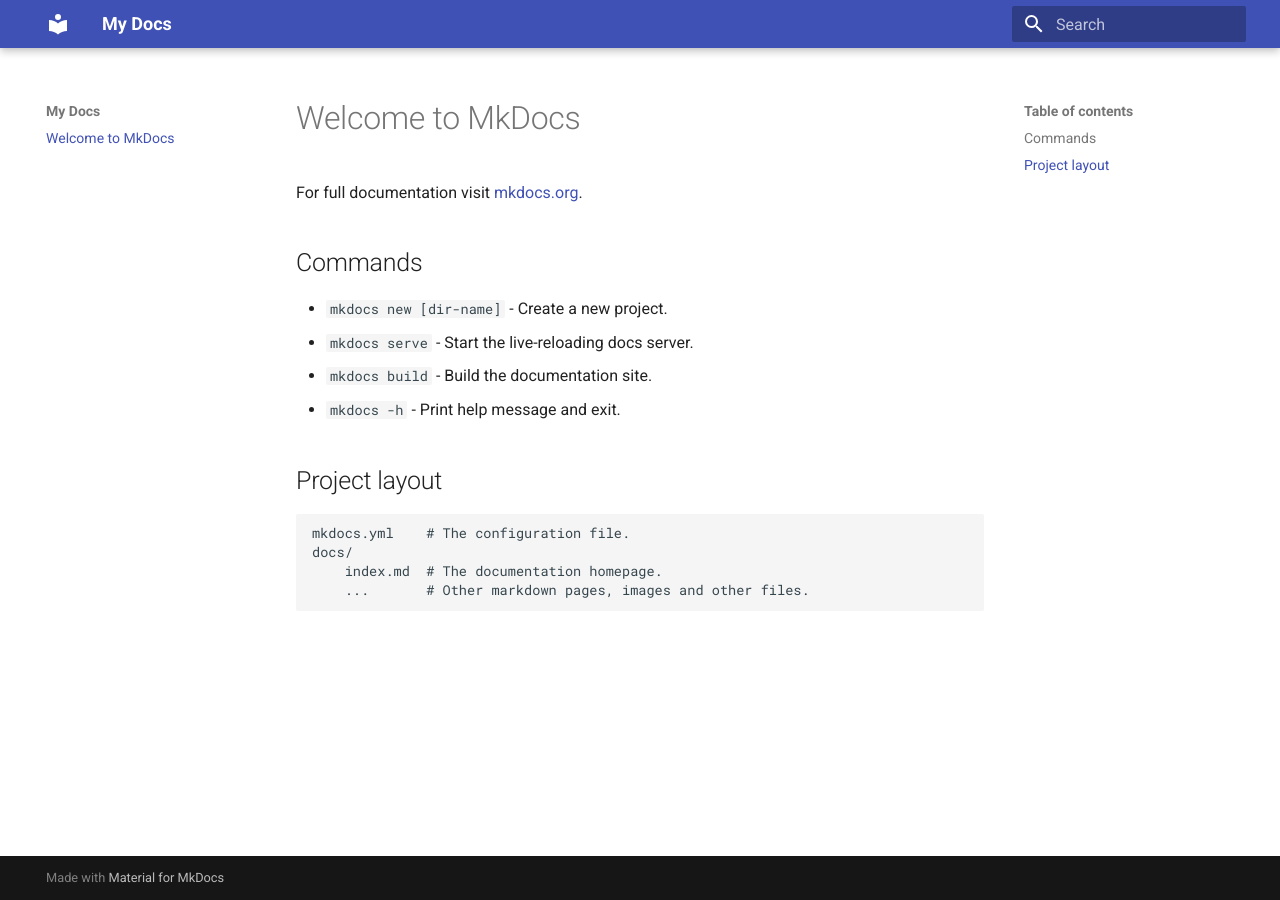
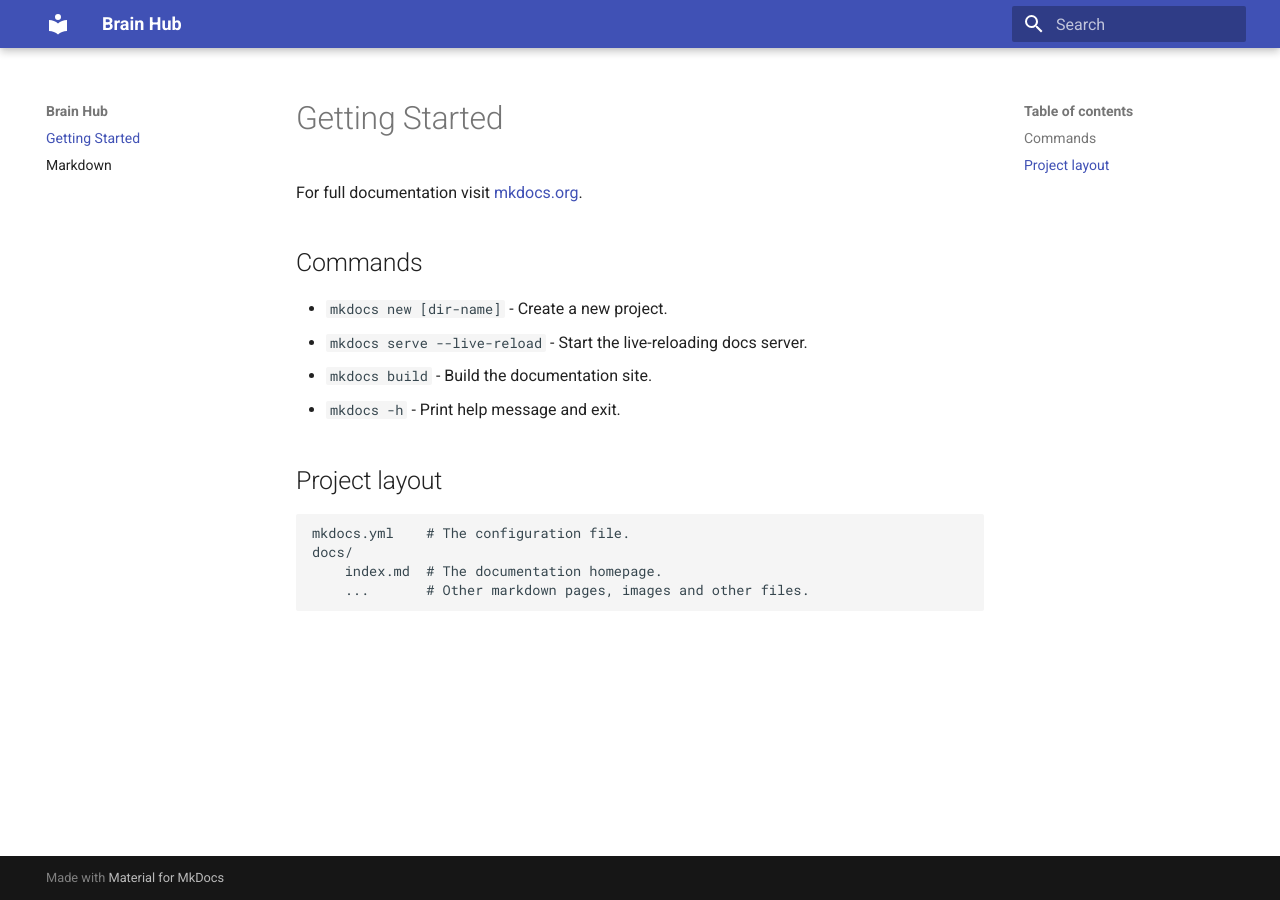
Before and after one commit to Brian-Lin-2/brain-hub, an MkDocs documentation site: the page built from docs/index.md, in a window 1280 px wide. Built offline with MkDocs 1.6.1 and Material for MkDocs 9.7.7, drawn with Linux system fonts in a browser that asks for light colours.

Commit message:
Add markdown doc

```diff
--- a/docs/index.md
+++ b/docs/index.md
@@ -1,13 +1,13 @@
-# Welcome to MkDocs
+# Getting Started
 
 For full documentation visit [mkdocs.org](https://www.mkdocs.org).
 
 ## Commands
 
-* `mkdocs new [dir-name]` - Create a new project.
-* `mkdocs serve` - Start the live-reloading docs server.
-* `mkdocs build` - Build the documentation site.
-* `mkdocs -h` - Print help message and exit.
+- `mkdocs new [dir-name]` - Create a new project.
+- `mkdocs serve --live-reload` - Start the live-reloading docs server.
+- `mkdocs build` - Build the documentation site.
+- `mkdocs -h` - Print help message and exit.
 
 ## Project layout
 
--- a/mkdocs.yml
+++ b/mkdocs.yml
@@ -1,3 +1,5 @@
-site_name: My Docs
+site_name: Brain Hub
 theme:
   name: material
+watch:
+  - docs
```
Also changed, not shown: docs/markdown.md (added, +8 -0 lines).
